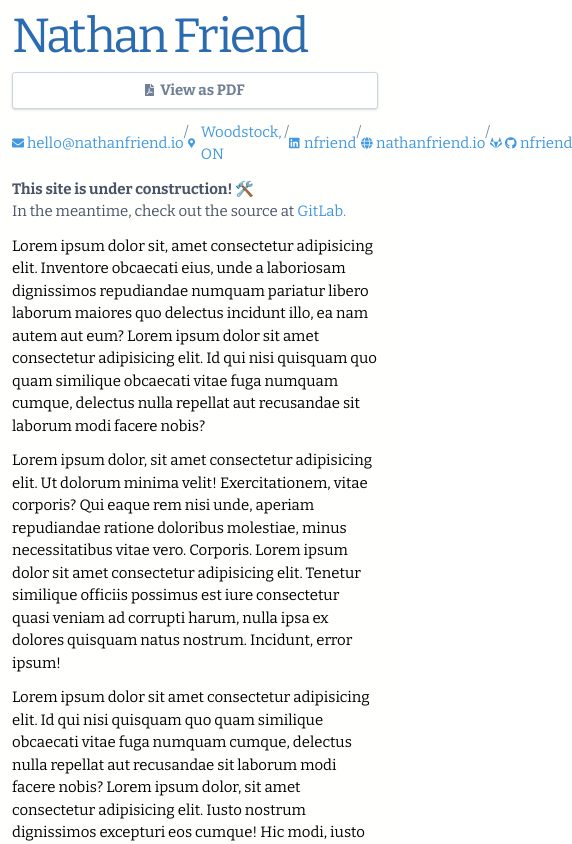
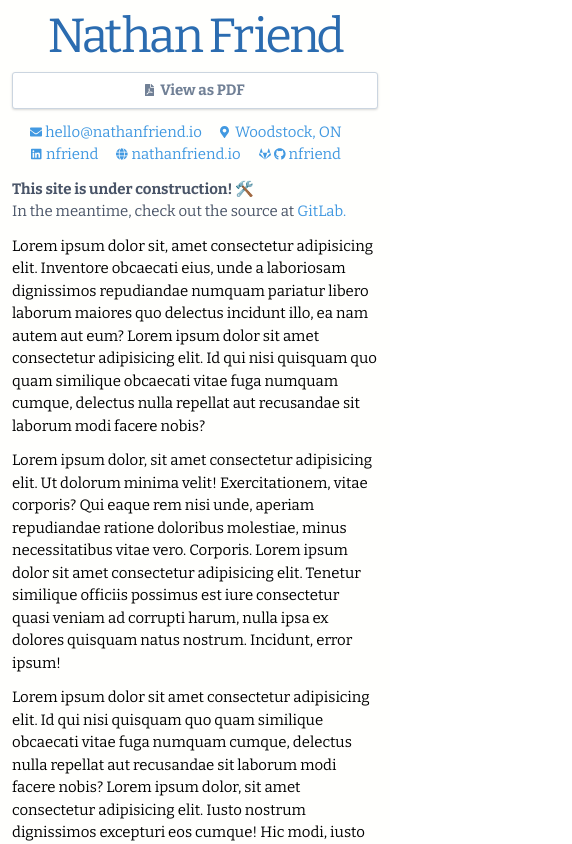
Before and after one commit to nfriend/nuxt-resume, a Nuxt app: page / in a window 390 px wide. Shown: the top 844 px of the page, 572 px wide, since content can reach past the window. Built offline with nearby package versions, Linux system fonts and the light colour scheme.

Commit message:
Make contact info responsive

```diff
--- a/components/header/ContactInfo.vue
+++ b/components/header/ContactInfo.vue
@@ -1,8 +1,13 @@
 <template>
-  <address class="flex justify-between">
+  <address
+    class="flex justify-center sm:justify-start lg:justify-between flex-wrap lg:flex-no-wrap"
+  >
     <template v-for="(item, index) in contactInfo">
       <!-- Combined GitLab/GitHub info requires some special handling -->
-      <span v-if="item.type === 'gitlab+github'" class="flex items-center">
+      <span
+        v-if="item.type === 'gitlab+github'"
+        class="flex items-center whitespace-no-wrap mr-6 lg:mr-0"
+      >
         <a :href="item.links.gitlab">
           <Icon type="gitlab" class="mr-1" />
         </a>
@@ -16,14 +21,20 @@
 
       <!-- All other contact info types -->
       <template v-else>
-        <a class="contact-item" :href="item.link">
+        <a
+          class="flex items-center whitespace-no-wrap mr-6 lg:mr-0"
+          :href="item.link"
+        >
           <Icon :type="item.type" class="mr-1" />
           {{ item.display }}
         </a>
       </template>
 
       <!-- Don't append a separator to the last item  -->
-      <span v-if="index !== contactInfo.length - 1" class="text-gray-600">
+      <span
+        v-if="index !== contactInfo.length - 1"
+        class="text-gray-600 mx-4 hidden lg:inline"
+      >
         /
       </span>
     </template>
@@ -43,9 +54,3 @@ export default {
   },
 };
 </script>
-
-<style lang="postcss">
-.contact-item {
-  @apply flex items-center;
-}
-</style>
--- a/components/header/Header.vue
+++ b/components/header/Header.vue
@@ -1,7 +1,7 @@
 <template>
   <header>
     <div class="flex items-stretch sm:items-start flex-col sm:flex-row">
-      <h1 class="flex-grow flex-shrink-0">
+      <h1 class="flex-grow flex-shrink-0 text-center sm:text-left">
         <Kerned :letters="title" />
       </h1>
       <PdfLink />
```
